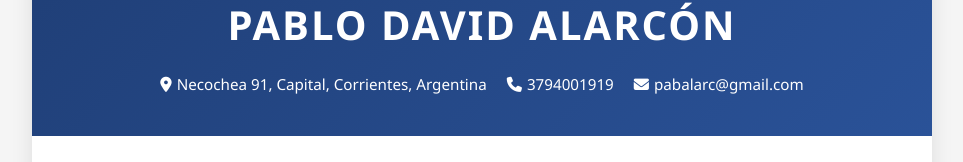
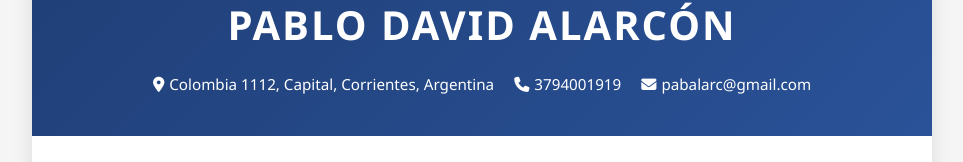
Before and after one commit to pabalarc/my-cv, a plain HTML site: page index.html in a window 1280 px wide. Shown: the part 247-409 px from the top of the page, without its empty margins (158-1121 px from the left). Drawn offline with Linux system fonts and the light colour scheme.

Commit message:
Update address in contact info section

```diff
--- a/index.html
+++ b/index.html
@@ -344,7 +344,7 @@
             <img src="img/profile.jpg" alt="Pablo David Alarcón" class="profile-photo">
             <h1>Pablo David Alarcón</h1>
             <div class="contact-info">
-                <span><i class="fas fa-map-marker-alt"></i> Necochea 91, Capital, Corrientes, Argentina</span>
+                <span><i class="fas fa-map-marker-alt"></i> Colombia 1112, Capital, Corrientes, Argentina</span>
                 <span><i class="fas fa-phone"></i>3794001919</span>
                 <span><i class="fas fa-envelope"></i> pabalarc@gmail.com</span>
             </div>
```
